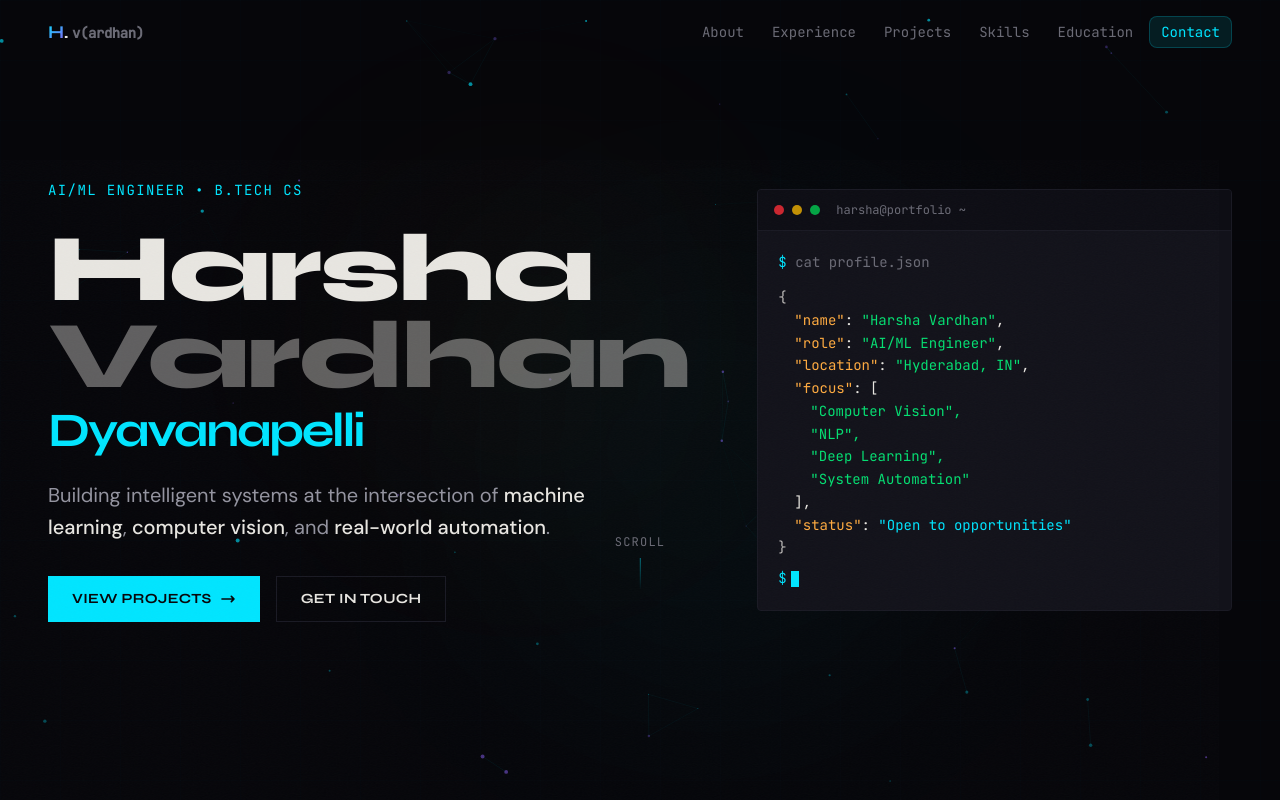
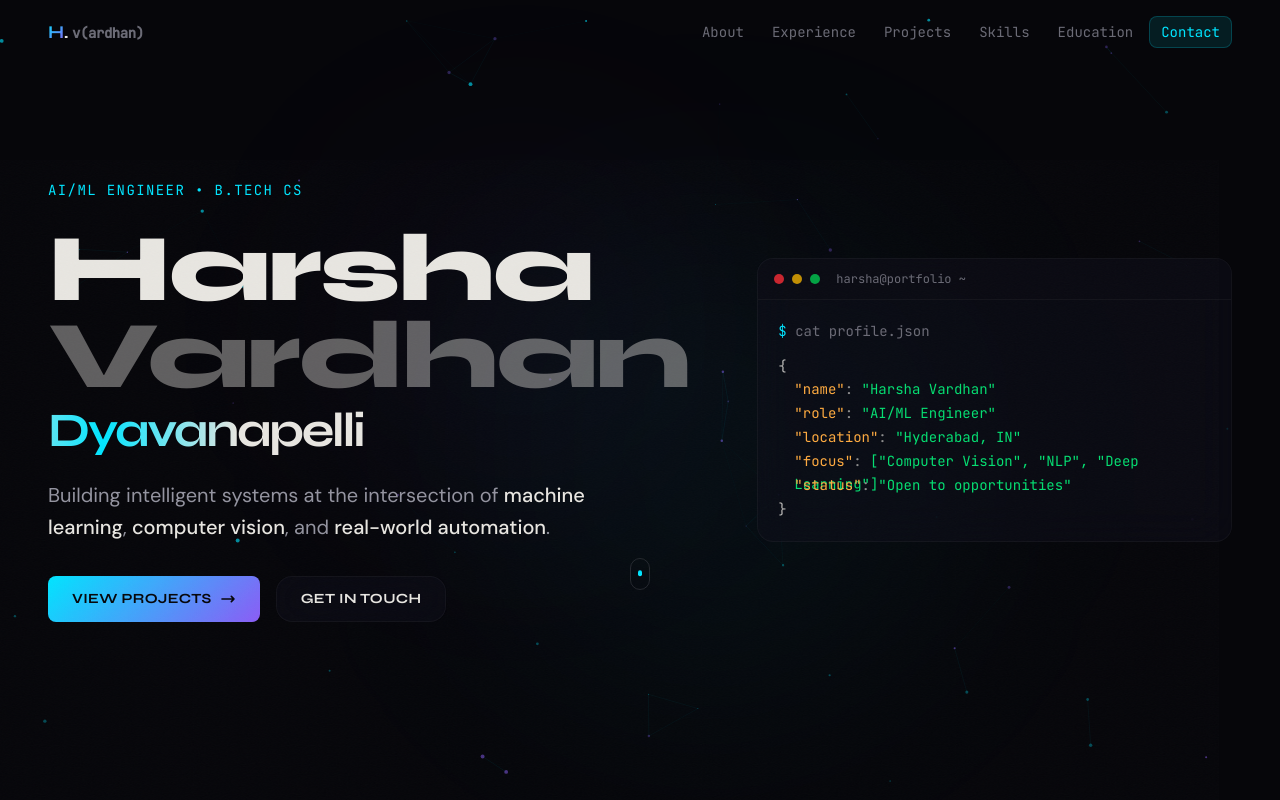
Before and after one commit to Harshavardhan1636/portfolio-v2, a Next.js app: page / in a window 1280 px wide. Shown: the top 800 px of the page. Built offline with nearby package versions, Linux system fonts and the light colour scheme.

Commit message:
feat: upgrade Hero with typing terminal, gradient CTAs, shimmer name

```diff
--- a/src/components/Hero.tsx
+++ b/src/components/Hero.tsx
@@ -1,27 +1,94 @@
 "use client";
 
 import { motion } from "framer-motion";
+import { useEffect, useState } from "react";
+
+const TERMINAL_LINES = [
+  { key: "name", text: '"name": "Harsha Vardhan"' },
+  { key: "role", text: '"role": "AI/ML Engineer"' },
+  { key: "location", text: '"location": "Hyderabad, IN"' },
+  { key: "focus", text: '"focus": ["Computer Vision", "NLP", "Deep Learning"]' },
+  { key: "status", text: '"status": "Open to opportunities"' },
+];
+
+function TypingTerminal() {
+  const [visibleLines, setVisibleLines] = useState<string[]>([]);
+  const [currentLine, setCurrentLine] = useState(0);
+  const [currentChar, setCurrentChar] = useState(0);
+  const [showCursor, setShowCursor] = useState(true);
+
+  useEffect(() => {
+    if (currentLine >= TERMINAL_LINES.length) {
+      const timeout = setTimeout(() => {
+        setVisibleLines([]);
+        setCurrentLine(0);
+        setCurrentChar(0);
+      }, 4000);
+      return () => clearTimeout(timeout);
+    }
+
+    const line = TERMINAL_LINES[currentLine].text;
+    if (currentChar < line.length) {
+      const timeout = setTimeout(() => {
+        setVisibleLines((prev) => {
+          const updated = [...prev];
+          updated[currentLine] = line.slice(0, currentChar + 1);
+          return updated;
+        });
+        setCurrentChar((c) => c + 1);
+      }, 25);
+      return () => clearTimeout(timeout);
+    } else {
+      const timeout = setTimeout(() => {
+        setCurrentLine((l) => l + 1);
+        setCurrentChar(0);
+      }, 300);
+      return () => clearTimeout(timeout);
+    }
+  }, [currentLine, currentChar]);
+
+  useEffect(() => {
+    const interval = setInterval(() => setShowCursor((c) => !c), 530);
+    return () => clearInterval(interval);
+  }, []);
+
+  return (
+    <div className="p-5 font-mono text-sm leading-relaxed">
+      <div className="text-muted mb-3">
+        <span className="text-cyan">$</span> cat profile.json
+      </div>
+      <div className="text-cream/80">{"{"}</div>
+      {TERMINAL_LINES.map((line, i) => (
+        <div key={line.key} className="ml-4 h-6">
+          {visibleLines[i] ? (
+            <>
+              <span className="text-amber">
+                &quot;{line.key}&quot;
+              </span>
+              <span className="text-cream/60">: </span>
+              <span className="text-green-400">
+                {visibleLines[i].slice(line.key.length + 4)}
+              </span>
+              {i === currentLine && showCursor && (
+                <span className="inline-block w-2 h-4 bg-cyan ml-0.5 align-middle" />
+              )}
+            </>
+          ) : i === currentLine ? (
+            <span className="inline-block w-2 h-4 bg-cyan align-middle" />
+          ) : null}
+        </div>
+      ))}
+      <div className="text-cream/80">{"}"}</div>
+    </div>
+  );
+}
 
 export default function Hero() {
   return (
     <section className="relative min-h-screen flex items-center justify-center overflow-hidden">
-      {/* Background grid */}
-      <div className="absolute inset-0 opacity-[0.04]">
-        <div
-          className="absolute inset-0"
-          style={{
-            backgroundImage: `
-              linear-gradient(rgba(0,229,255,0.3) 1px, transparent 1px),
-              linear-gradient(90deg, rgba(0,229,255,0.3) 1px, transparent 1px)
-            `,
-            backgroundSize: "60px 60px",
-          }}
-        />
-      </div>
-
-      {/* Glowing orb */}
-      <div className="absolute top-1/4 right-1/4 w-[500px] h-[500px] rounded-full bg-cyan/[0.03] blur-[120px]" />
-      <div className="absolute bottom-1/3 left-1/4 w-[400px] h-[400px] rounded-full bg-amber/[0.02] blur-[100px]" />
+      {/* Glowing orbs */}
+      <div className="absolute top-1/4 right-1/4 w-[500px] h-[500px] rounded-full bg-cyan/[0.04] blur-[120px]" />
+      <div className="absolute bottom-1/3 left-1/4 w-[400px] h-[400px] rounded-full bg-violet/[0.03] blur-[100px]" />
 
       <div className="relative z-10 max-w-7xl mx-auto px-6 md:px-12 w-full">
         <div className="grid md:grid-cols-12 gap-8 items-center">
@@ -34,7 +101,7 @@ export default function Hero() {
               className="mb-6"
             >
               <span className="font-mono text-sm text-cyan tracking-widest uppercase">
-                AI/ML Engineer • B.Tech CS
+                AI/ML Engineer &bull; B.Tech CS
               </span>
             </motion.div>
 
@@ -46,7 +113,7 @@ export default function Hero() {
             >
               <span className="block text-cream">Harsha</span>
               <span className="block text-cream/40">Vardhan</span>
-              <span className="block text-cyan text-3xl sm:text-4xl lg:text-5xl font-bold mt-2">
+              <span className="block shimmer-text text-3xl sm:text-4xl lg:text-5xl font-bold mt-2">
                 Dyavanapelli
               </span>
             </motion.h1>
@@ -58,16 +125,9 @@ export default function Hero() {
               className="text-muted-light text-lg md:text-xl max-w-xl leading-relaxed mb-8"
             >
               Building intelligent systems at the intersection of{" "}
-              <span className="text-cream font-medium">
-                machine learning
-              </span>
-              ,{" "}
-              <span className="text-cream font-medium">computer vision</span>,
-              and{" "}
-              <span className="text-cream font-medium">
-                real-world automation
-              </span>
-              .
+              <span className="text-cream font-medium">machine learning</span>,{" "}
+              <span className="text-cream font-medium">computer vision</span>, and{" "}
+              <span className="text-cream font-medium">real-world automation</span>.
             </motion.p>
 
             <motion.div
@@ -78,7 +138,8 @@ export default function Hero() {
             >
               <a
                 href="#projects"
-                className="group relative inline-flex items-center gap-2 px-6 py-3 bg-cyan text-noir font-display font-bold text-sm tracking-wide uppercase overflow-hidden transition-all duration-300 hover:shadow-[0_0_30px_rgba(0,229,255,0.3)]"
+                data-interactive
+                className="group relative inline-flex items-center gap-2 px-6 py-3 gradient-primary text-noir font-display font-bold text-sm tracking-wide uppercase overflow-hidden transition-all duration-300 hover:shadow-[0_0_30px_rgba(0,229,255,0.3)] hover:scale-105 rounded-lg"
               >
                 <span className="relative z-10">View Projects</span>
                 <svg
@@ -97,23 +158,23 @@ export default function Hero() {
               </a>
               <a
                 href="#contact"
-                className="inline-flex items-center gap-2 px-6 py-3 border border-noir-border text-cream font-display font-bold text-sm tracking-wide uppercase transition-all duration-300 hover:border-cyan/50 hover:text-cyan"
+                data-interactive
+                className="inline-flex items-center gap-2 px-6 py-3 glass glass-hover text-cream font-display font-bold text-sm tracking-wide uppercase transition-all duration-300 hover:text-cyan rounded-lg"
               >
                 Get In Touch
               </a>
             </motion.div>
           </div>
 
-          {/* Right side — terminal-style card */}
+          {/* Right side — terminal */}
           <motion.div
             initial={{ opacity: 0, scale: 0.95 }}
             animate={{ opacity: 1, scale: 1 }}
             transition={{ duration: 0.8, delay: 0.6 }}
             className="md:col-span-5 hidden md:block"
           >
-            <div className="relative bg-noir-card border border-noir-border rounded-sm overflow-hidden">
-              {/* Terminal header */}
-              <div className="flex items-center gap-2 px-4 py-3 border-b border-noir-border bg-noir-light">
+            <div className="glass rounded-xl overflow-hidden">
+              <div className="flex items-center gap-2 px-4 py-3 border-b border-noir-glass-border bg-noir-light/50">
                 <div className="w-2.5 h-2.5 rounded-full bg-red-500/80" />
                 <div className="w-2.5 h-2.5 rounded-full bg-yellow-500/80" />
                 <div className="w-2.5 h-2.5 rounded-full bg-green-500/80" />
@@ -121,63 +182,7 @@ export default function Hero() {
                   harsha@portfolio ~
                 </span>
               </div>
-              {/* Terminal content */}
-              <div className="p-5 font-mono text-sm leading-relaxed">
-                <div className="text-muted">
-                  <span className="text-cyan">$</span> cat profile.json
-                </div>
-                <div className="mt-3 text-cream/80">
-                  {"{"}
-                </div>
-                <div className="ml-4">
-                  <span className="text-amber">&quot;name&quot;</span>:{" "}
-                  <span className="text-green-400">
-                    &quot;Harsha Vardhan&quot;
-                  </span>
-                  ,
-                </div>
-                <div className="ml-4">
-                  <span className="text-amber">&quot;role&quot;</span>:{" "}
-                  <span className="text-green-400">
-                    &quot;AI/ML Engineer&quot;
-                  </span>
-                  ,
-                </div>
-                <div className="ml-4">
-                  <span className="text-amber">&quot;location&quot;</span>:{" "}
-                  <span className="text-green-400">
-                    &quot;Hyderabad, IN&quot;
-                  </span>
-                  ,
-                </div>
-                <div className="ml-4">
-                  <span className="text-amber">&quot;focus&quot;</span>: [
-                </div>
-                <div className="ml-8 text-green-400">
-                  &quot;Computer Vision&quot;,
-                </div>
-                <div className="ml-8 text-green-400">
-                  &quot;NLP&quot;,
-                </div>
-                <div className="ml-8 text-green-400">
-                  &quot;Deep Learning&quot;,
-                </div>
-                <div className="ml-8 text-green-400">
-                  &quot;System Automation&quot;
-                </div>
-                <div className="ml-4">],</div>
-                <div className="ml-4">
-                  <span className="text-amber">&quot;status&quot;</span>:{" "}
-                  <span className="text-cyan">
-                    &quot;Open to opportunities&quot;
-                  </span>
-                </div>
-                <div className="text-cream/80">{"}"}</div>
-                <div className="mt-2 text-muted">
-                  <span className="text-cyan">$</span>
-                  <span className="inline-block w-2 h-4 bg-cyan ml-1 align-middle" style={{ animation: "blink 1s step-end infinite" }} />
-                </div>
-              </div>
+              <TypingTerminal />
             </div>
           </motion.div>
         </div>
@@ -189,10 +194,13 @@ export default function Hero() {
           transition={{ delay: 1.5 }}
           className="absolute bottom-8 left-1/2 -translate-x-1/2 flex flex-col items-center gap-2"
         >
-          <span className="text-muted text-xs font-mono tracking-widest uppercase">
-            Scroll
-          </span>
-          <div className="w-px h-8 bg-gradient-to-b from-cyan/50 to-transparent" />
+          <div className="w-5 h-8 rounded-full border border-muted/30 flex items-start justify-center p-1">
+            <motion.div
+              animate={{ y: [0, 8, 0] }}
+              transition={{ duration: 1.5, repeat: Infinity, ease: "easeInOut" }}
+              className="w-1 h-1.5 rounded-full bg-cyan"
+            />
+          </div>
         </motion.div>
       </div>
     </section>
```
